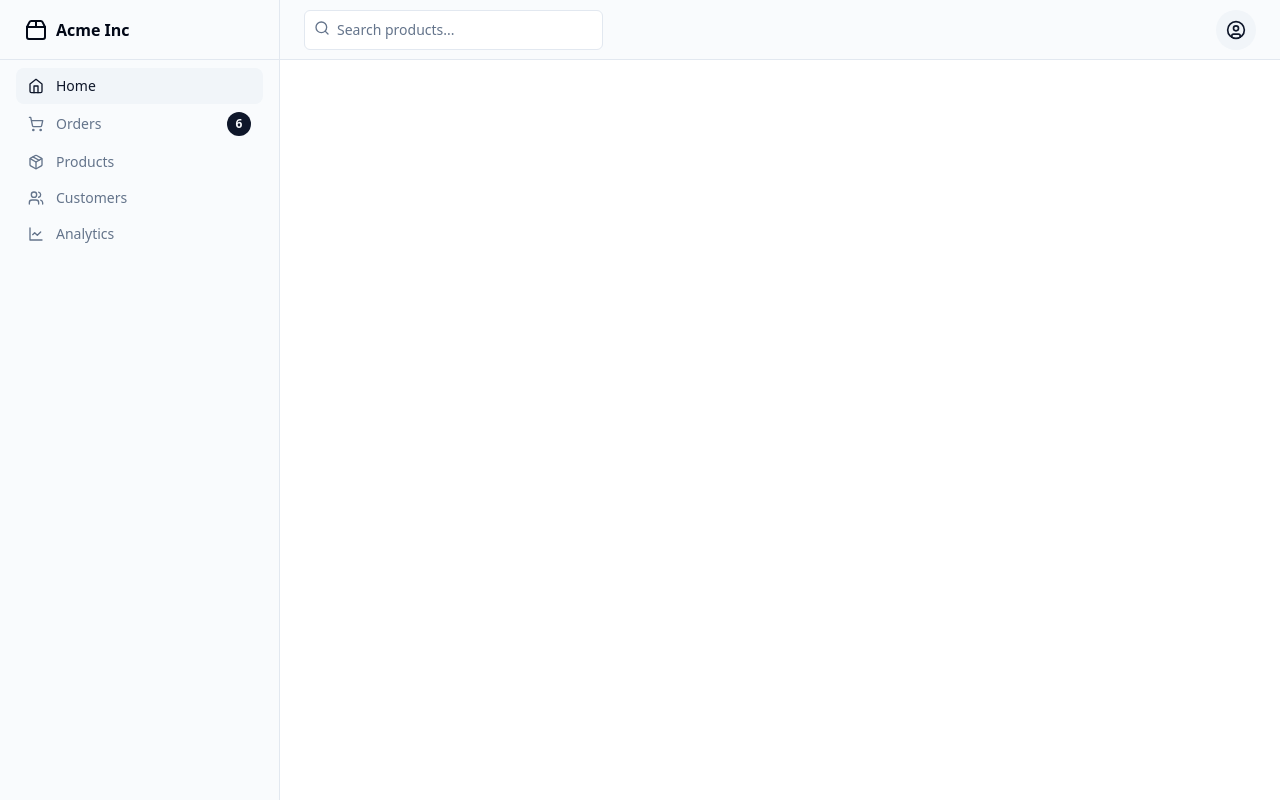
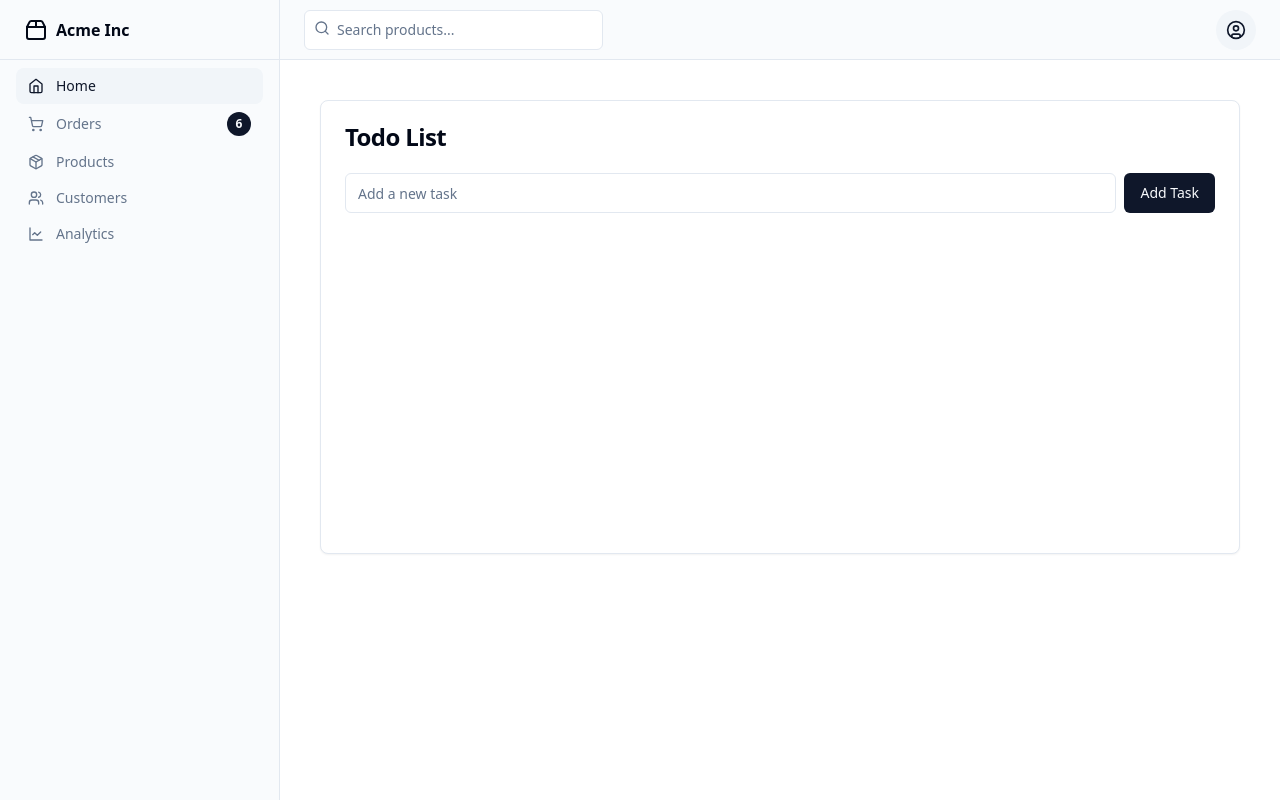
Before and after one commit to GPT-Engineer-App-Dev/t-32, a React (Vite) app: page / in a window 1280 px wide. Built offline with nearby package versions, Linux system fonts and the light colour scheme.

Commit message:
Implemented a basic todo app with the ability to add, edit, and delete tasks.

```diff
--- a/src/pages/Index.jsx
+++ b/src/pages/Index.jsx
@@ -1,10 +1,122 @@
+import React, { useState } from 'react';
+import { Button } from "@/components/ui/button";
+import { Input } from "@/components/ui/input";
+import { Card, CardContent, CardHeader, CardTitle } from "@/components/ui/card";
+import { ScrollArea } from "@/components/ui/scroll-area";
+import { Tooltip, TooltipContent, TooltipProvider, TooltipTrigger } from "@/components/ui/tooltip";
+import { Trash, Edit3, CheckCircle } from "lucide-react";
+
 function Index() {
-  console.log("I am here!")
+  const [tasks, setTasks] = useState([]);
+  const [newTask, setNewTask] = useState('');
+  const [editingTask, setEditingTask] = useState(null);
+  const [editingText, setEditingText] = useState('');
+
+  const addTask = () => {
+    if (newTask.trim() !== '') {
+      setTasks([...tasks, { text: newTask, completed: false }]);
+      setNewTask('');
+    }
+  };
+
+  const deleteTask = (index) => {
+    const newTasks = tasks.filter((_, i) => i !== index);
+    setTasks(newTasks);
+  };
+
+  const editTask = (index) => {
+    setEditingTask(index);
+    setEditingText(tasks[index].text);
+  };
+
+  const saveTask = (index) => {
+    const newTasks = [...tasks];
+    newTasks[index].text = editingText;
+    setTasks(newTasks);
+    setEditingTask(null);
+    setEditingText('');
+  };
+
+  const toggleComplete = (index) => {
+    const newTasks = [...tasks];
+    newTasks[index].completed = !newTasks[index].completed;
+    setTasks(newTasks);
+  };
+
   return (
-    <>
-      {/* ADD YOUR CODE HERE! */}
-      {/* IMPORTANT!: Make sure you update the the copy of the titles and menu items in the /components/SharedLayout.jsx to fit the changes you made to this Index.jsx file. */}
-    </>
+    <div className="container mx-auto p-4">
+      <Card>
+        <CardHeader>
+          <CardTitle>Todo List</CardTitle>
+        </CardHeader>
+        <CardContent>
+          <div className="flex mb-4">
+            <Input
+              type="text"
+              value={newTask}
+              onChange={(e) => setNewTask(e.target.value)}
+              placeholder="Add a new task"
+              className="mr-2"
+            />
+            <Button onClick={addTask}>Add Task</Button>
+          </div>
+          <ScrollArea className="h-[300px]">
+            {tasks.map((task, index) => (
+              <div key={index} className="flex items-center justify-between mb-2">
+                {editingTask === index ? (
+                  <>
+                    <Input
+                      type="text"
+                      value={editingText}
+                      onChange={(e) => setEditingText(e.target.value)}
+                      className="mr-2"
+                    />
+                    <Button onClick={() => saveTask(index)}>Save</Button>
+                  </>
+                ) : (
+                  <>
+                    <span
+                      className={`flex-1 ${task.completed ? 'line-through' : ''}`}
+                      onClick={() => toggleComplete(index)}
+                    >
+                      {task.text}
+                    </span>
+                    <div className="flex items-center space-x-2">
+                      <TooltipProvider>
+                        <Tooltip>
+                          <TooltipTrigger>
+                            <Button variant="outline" size="icon" onClick={() => editTask(index)}>
+                              <Edit3 className="h-4 w-4" />
+                            </Button>
+                          </TooltipTrigger>
+                          <TooltipContent>Edit</TooltipContent>
+                        </Tooltip>
+                        <Tooltip>
+                          <TooltipTrigger>
+                            <Button variant="outline" size="icon" onClick={() => deleteTask(index)}>
+                              <Trash className="h-4 w-4" />
+                            </Button>
+                          </TooltipTrigger>
+                          <TooltipContent>Delete</TooltipContent>
+                        </Tooltip>
+                        <Tooltip>
+                          <TooltipTrigger>
+                            <Button variant="outline" size="icon" onClick={() => toggleComplete(index)}>
+                              <CheckCircle className="h-4 w-4" />
+                            </Button>
+                          </TooltipTrigger>
+                          <TooltipContent>Complete</TooltipContent>
+                        </Tooltip>
+                      </TooltipProvider>
+                    </div>
+                  </>
+                )}
+              </div>
+            ))}
+          </ScrollArea>
+        </CardContent>
+      </Card>
+    </div>
   );
 }
 
```
